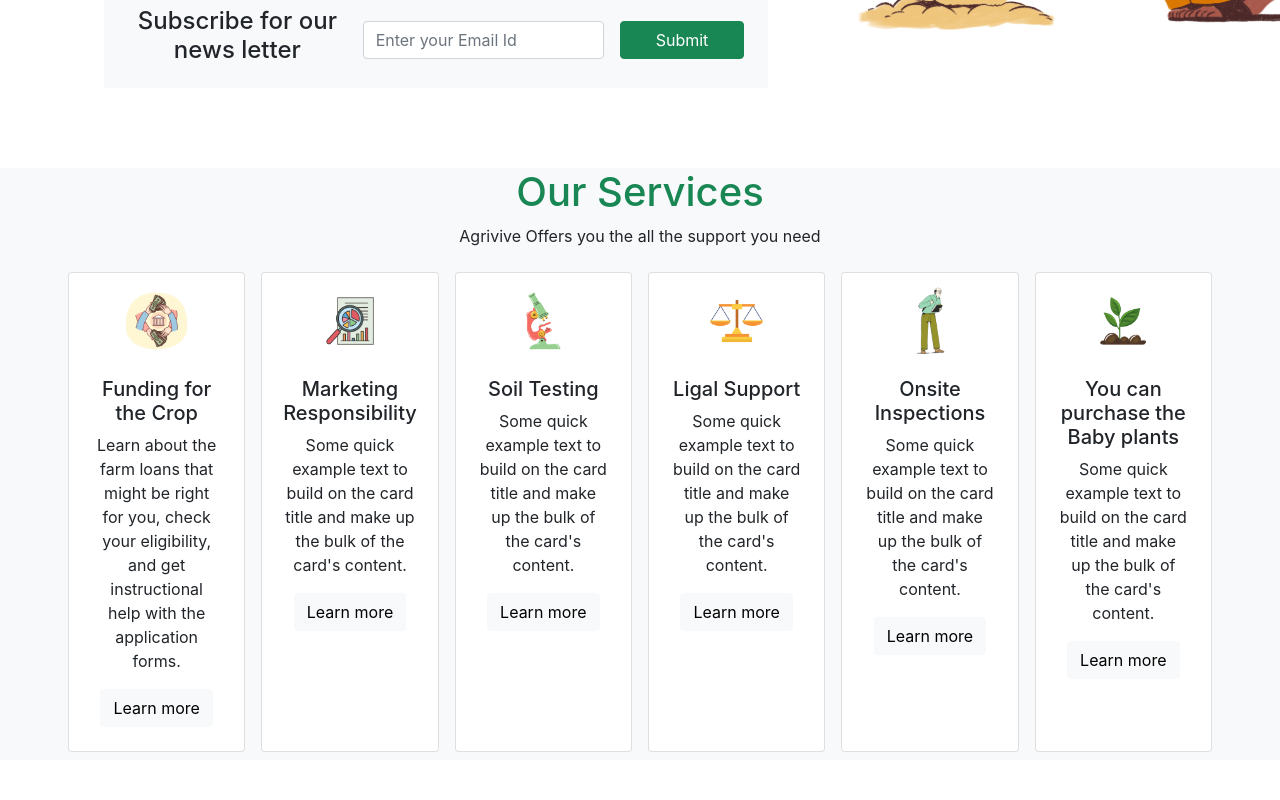
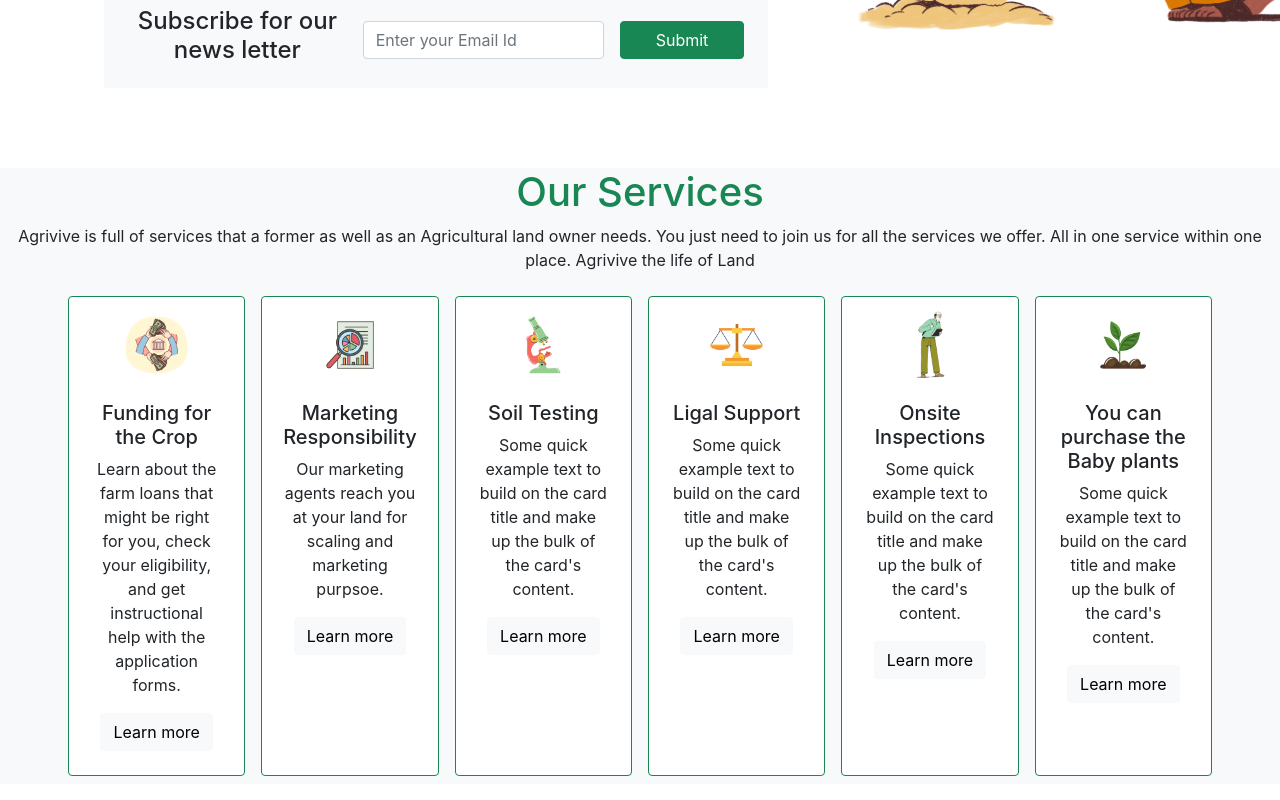
Before and after one commit to HariSirikonda/Agrivive, a React (Create React App) app: page / in a window 1280 px wide. Shown: the part 522-1322 px from the top of the page. Before the commit the page ends 1298 px from the top, so only its background shows below. Built offline with nearby package versions, Linux system fonts and the light colour scheme.

Commit message:
Udpated Home page a bit

```diff
--- a/src/components/home.js
+++ b/src/components/home.js
@@ -36,7 +36,7 @@ function Home() {
                             <button className='btn btn-light m-2' type='submit' onClick={handleRegisterClick}>Login</button>
                             <div className='newsletter bg-light d-flex m-3 p-3 align-items-center justify-content-center'>
                                 <h4 className='w-50'>Subscribe for our news letter</h4>
-                                <input className='form-control m-2 w-50' placeholder='Enter your Email Id' id='Emailinput'></input>
+                                <input className='form-control m-2 w-50' placeholder='Enter your Email Id' id='Emailinput' type='email'></input>
                                 <button className='btn btn-success m-2 w-25' type='submit' >Submit</button>
                             </div>
                         </div>
@@ -49,9 +49,9 @@ function Home() {
             {/* Services section */}
             <section className='container-fluid bg-light'>
                 <h1 className='text-success'>Our Services</h1>
-                <p>Agrivive Offers you the all the support you need </p>
+                <p>Agrivive is full of services that a former as well as an Agricultural land owner needs. You just need to join us for all the services we offer. All in one service within one place. Agrivive the life of Land</p>
                 <div className='d-flex mx-5 mb-3'>
-                    <div className="card d-flex w-25 m-2 p-2 align-items-center justify-content-center">
+                    <div className="card d-flex w-25 m-2 p-2 align-items-center justify-content-center border-success">
                         <img src={Loans} className="card-img-top w-50" alt="Show me"></img>
                             <div className="card-body">
                                 <h5 className="card-title">Funding for the Crop</h5>
@@ -59,15 +59,15 @@ function Home() {
                                 <a href="#" className="btn btn-light">Learn more</a>
                             </div>
                     </div>
-                    <div className="card d-flex w-25 m-2 p-2 align-items-center justify-content-center">
+                    <div className="card d-flex w-25 m-2 p-2 align-items-center justify-content-center border-success">
                         <img src={Marketing} className="card-img-top w-50" alt="Show me"></img>
                             <div className="card-body">
                                 <h5 className="card-title">Marketing Responsibility</h5>
-                                <p className="card-text">Some quick example text to build on the card title and make up the bulk of the card's content.</p>
+                                <p className="card-text">Our marketing agents reach you at your land for scaling and marketing purpsoe. </p>
                                 <a href="#" className="btn btn-light">Learn more</a>
                             </div>
                     </div>
-                    <div className="card d-flex w-25 m-2 p-2 align-items-center justify-content-center">
+                    <div className="card d-flex w-25 m-2 p-2 align-items-center justify-content-center border-success">
                         <img src={Testing} className="card-img-top w-50" alt="Show me"></img>
                             <div className="card-body">
                                 <h5 className="card-title">Soil Testing</h5>
@@ -75,7 +75,7 @@ function Home() {
                                 <a href="#" className="btn btn-light">Learn more</a>
                             </div>
                     </div>
-                    <div className="card d-flex w-25 m-2 p-2 align-items-center justify-content-center">
+                    <div className="card d-flex w-25 m-2 p-2 align-items-center justify-content-center border-success">
                         <img src={Ligal} className="card-img-top w-50" alt="Show me"></img>
                             <div className="card-body">
                                 <h5 className="card-title">Ligal Support</h5>
@@ -83,7 +83,7 @@ function Home() {
                                 <a href="#" className="btn btn-light">Learn more</a>
                             </div>
                     </div>
-                    <div className="card d-flex w-25 m-2 p-2 align-items-center justify-content-center">
+                    <div className="card d-flex w-25 m-2 p-2 align-items-center justify-content-center border-success">
                         <img src={Inspection} className="card-img-top w-50" alt="Show me"></img>
                             <div className="card-body">
                                 <h5 className="card-title">Onsite Inspections</h5>
@@ -91,7 +91,7 @@ function Home() {
                                 <a href="#" className="btn btn-light">Learn more</a>
                             </div>
                     </div>
-                    <div className="card d-flex w-25 m-2 p-2 align-items-center justify-content-center">
+                    <div className="card d-flex w-25 m-2 p-2 align-items-center justify-content-center border-success">
                         <img src={Shop} className="card-img-top w-50" alt="Show me"></img>
                             <div className="card-body">
                                 <h5 className="card-title">You can purchase the Baby plants</h5>
```
